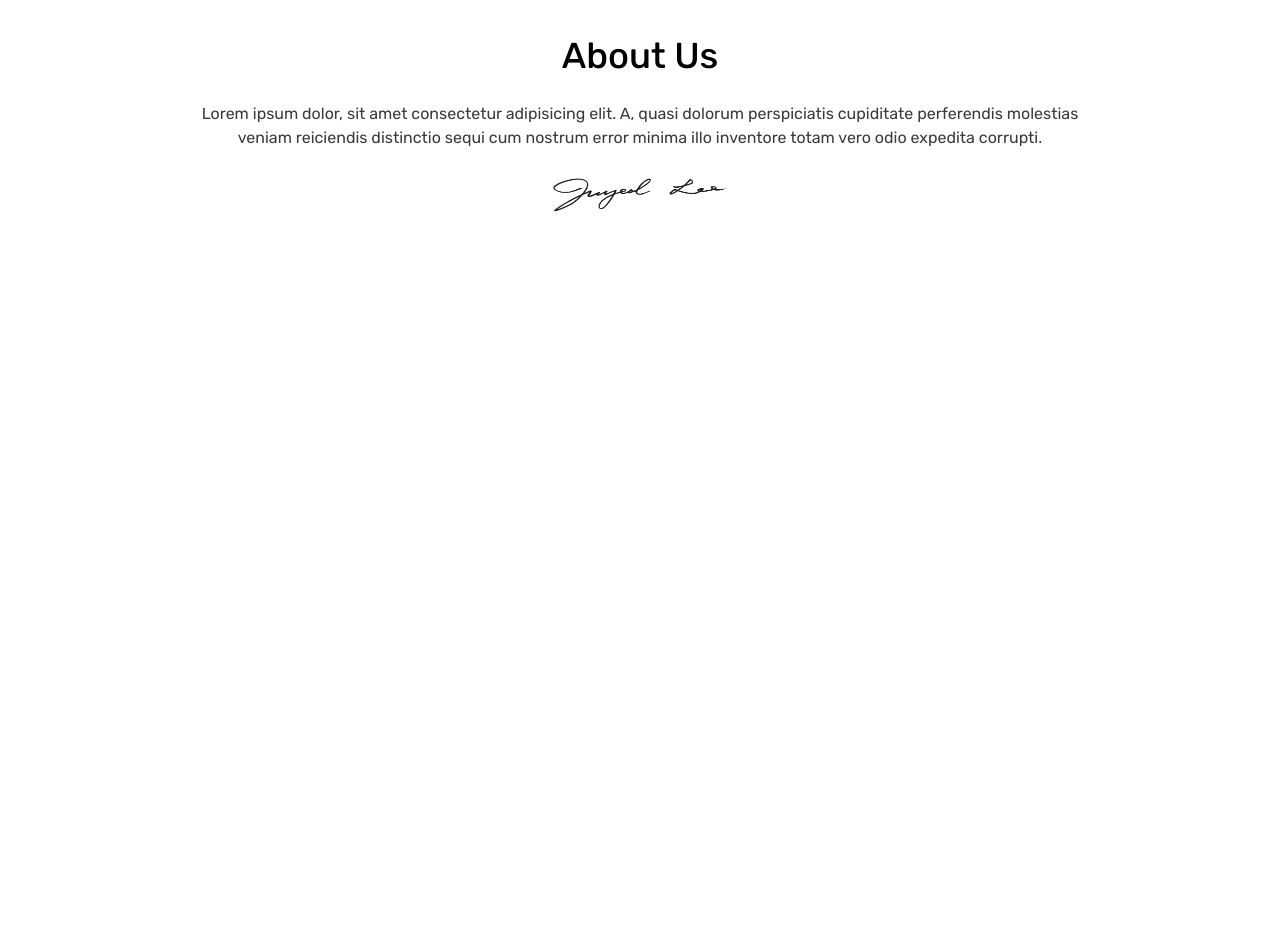
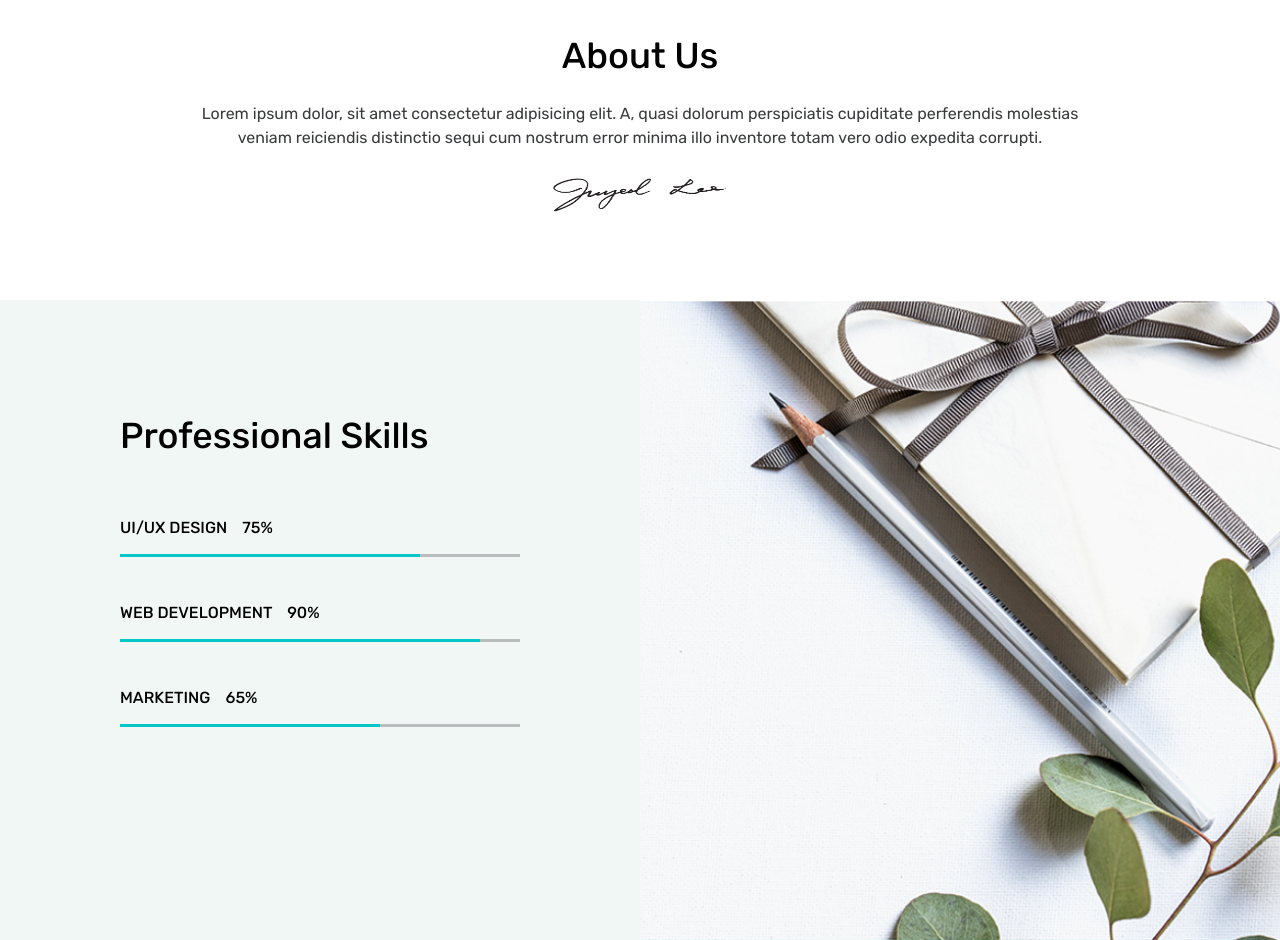
Before and after one commit to Zavidei/Website_1, a plain HTML site: page index.html in a window 1280 px wide. Shown: the part 860-1800 px from the top of the page. Before the commit the page ends 1160 px from the top, so only its background shows below. Drawn offline with Linux system fonts and the light colour scheme.

Commit message:
make section Professional Skills

```diff
--- a/index.html
+++ b/index.html
@@ -61,6 +61,39 @@
             </div>
         </div>
     </section>
+    <section class="skills">
+        <div class="skills_main">
+            <div class="skills_main_level">
+                <h2 class="skills_main_level_title">
+                    Professional Skills
+                </h2>
+                <h3>
+                    UI/UX DESIGN &nbsp;&nbsp;&nbsp;75%
+                </h3>
+                <div class="line_one">
+                    <div class="line_one_left"></div>
+                    <div class="line_one_right"></div>
+                </div>
+                <h3>
+                    WEB DEVELOPMENT &nbsp;&nbsp;&nbsp;90%
+                </h3>
+                <div class="line_two">
+                    <div class="line_two_left"></div>
+                    <div class="line_two_right"></div>
+                </div>
+                <h3>
+                    MARKETING &nbsp;&nbsp;&nbsp;65%
+                </h3>
+                <div class="line_three">
+                    <div class="line_three_left"></div>
+                    <div class="line_three_right"></div>
+                </div>
+            </div>
+        </div>
+        <div class="skills_img">
+
+        </div>
+    </section>
     <script defer src="js/mobil.js"></script>
 </body>
 
--- a/main.css
+++ b/main.css
@@ -176,6 +176,104 @@ line-height: 1.5;
     text-align: center;
 }
 
+.skills{
+    width: 100%;
+    height: 80vh;
+    display: flex;
+}
+.skills_main{
+    height: 100%;
+    width: 50%;
+    background-color: rgb(241, 247, 245);
+    padding-top: 100px;
+}
+
+.skills_main_level{
+    width: 400px;
+    height: 300px;
+    margin-left: auto;
+    margin-right: auto;
+}
+
+.line_one{
+    width: 100%;
+    height: 3px;
+    display: flex;
+    margin-top: 10px;
+}
+
+.line_two{
+    width: 100%;
+    height: 3px;
+    display: flex;
+    margin-top: 10px;
+}
+
+.line_three{
+    width: 100%;
+    height: 3px;
+    display: flex;
+    margin-top: 10px;
+}
+
+.line_three_left{
+    width: 65%;
+    height: 100%;
+    background-color: rgb(5, 199, 199);
+}
+
+.line_three_right{
+    width: 35%;
+    height: 100%;
+    background-color: rgb(186, 189, 189);
+}
+
+.line_two_left{
+    width: 90%;
+    height: 100%;
+    background-color: rgb(5, 199, 199);
+}
+
+.line_two_right{
+    width: 10%;
+    height: 100%;
+    background-color: rgb(186, 189, 189);
+}
+
+.line_one_left{
+    width: 75%;
+    height: 100%;
+    background-color: rgb(5, 199, 199);
+}
+
+.line_one_right{
+    width: 25%;
+    height: 100%;
+    background-color: rgb(186, 189, 189);
+}
+
+h3{
+    margin-top: 40px;
+    font-weight: 450;
+    line-height: 2;
+    font-size: 16px;
+}
+
+.skills_main_level_title{
+    font-weight: 450;
+    font-size: 36px;
+    line-height: 2;
+}
+
+.skills_img{
+    height: 100%;
+    width: 50%;
+    background-image: url(img/Снимок\ экрана\ 2024-07-29\ 203525.png);
+    background-repeat: no-repeat;
+    background-size: cover;
+    background-position: center;
+}
+
 @media only screen and (max-width: 1000px) {
 
     .navbar{
@@ -215,12 +313,23 @@ line-height: 1.5;
     }
   }
 
+@media only screen and (max-width: 900px) {
+    .skills_img{
+        display: none;
+    }
+    .skills_main{
+        width: 100%;
+    }
+}
+
   @media only screen and (max-width: 800px) {
     .about{
         padding: 0px 50px 0px 50px;
     }
 
   }
+
+
 
   @media only screen and (max-width: 500px){
     .header_text_title{
@@ -237,6 +346,23 @@ line-height: 1.5;
     }
   }
 
+  @media only screen and (max-width: 420px) {
+    .skills_main_level{
+        height: 500px;
+        width: 280px;
+    }
+    .skills_main_level_title{
+        font-size: 26px;
+    }
+    .skills_main{
+        padding-left: 10px;
+        padding-right: 10px;
+    }
+    .about{
+        height: 50vh;
+    }
+  }
+
   @media only screen and (max-width: 300px){
     .header_text_title{
         font-size: 30px;
@@ -248,4 +374,11 @@ line-height: 1.5;
     .about_text_title{
         font-size: 24px;
     }
+    .skills_main_level{
+        height: 400px;
+        width: 200px;
+    }
+    .skills_main_level_title{
+        line-height: 1;
+    }
   }
```
Also changed, not shown: img/Снимок экрана 2024-07-29 203525.png (added).
